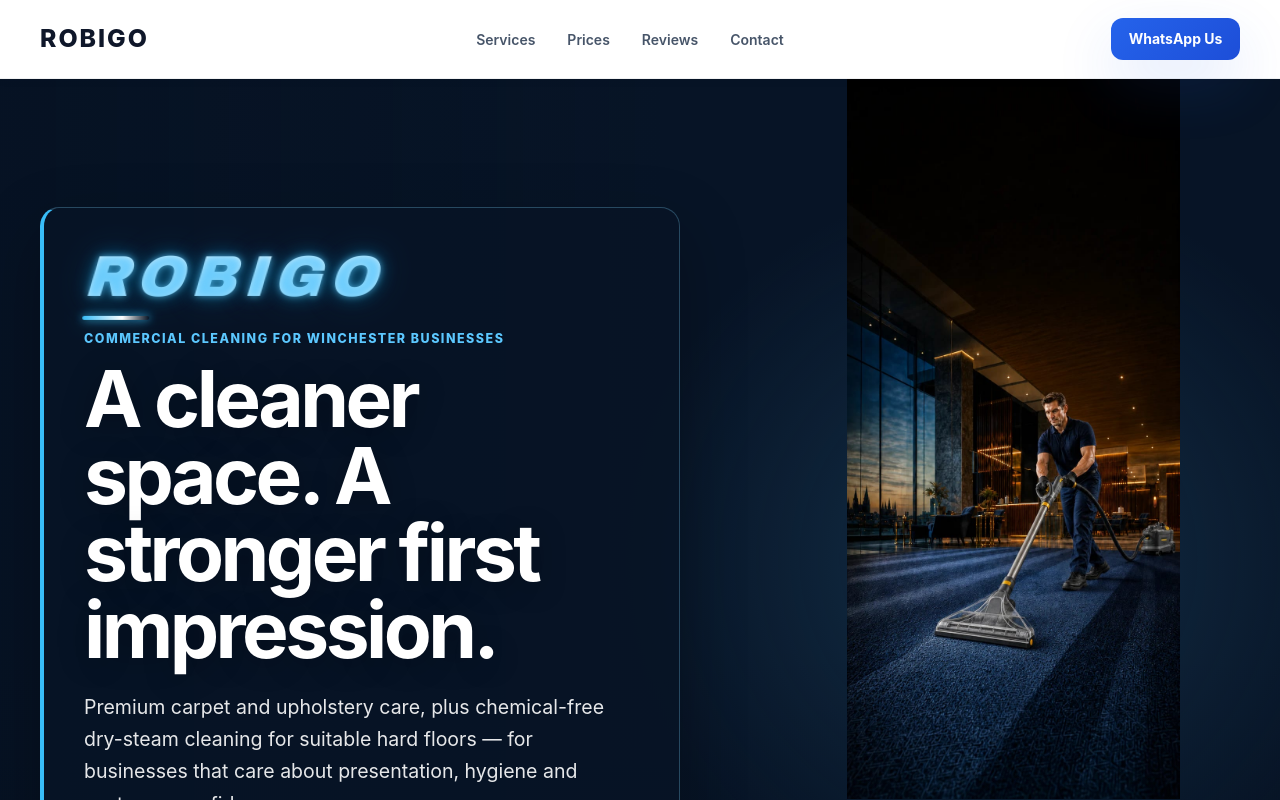
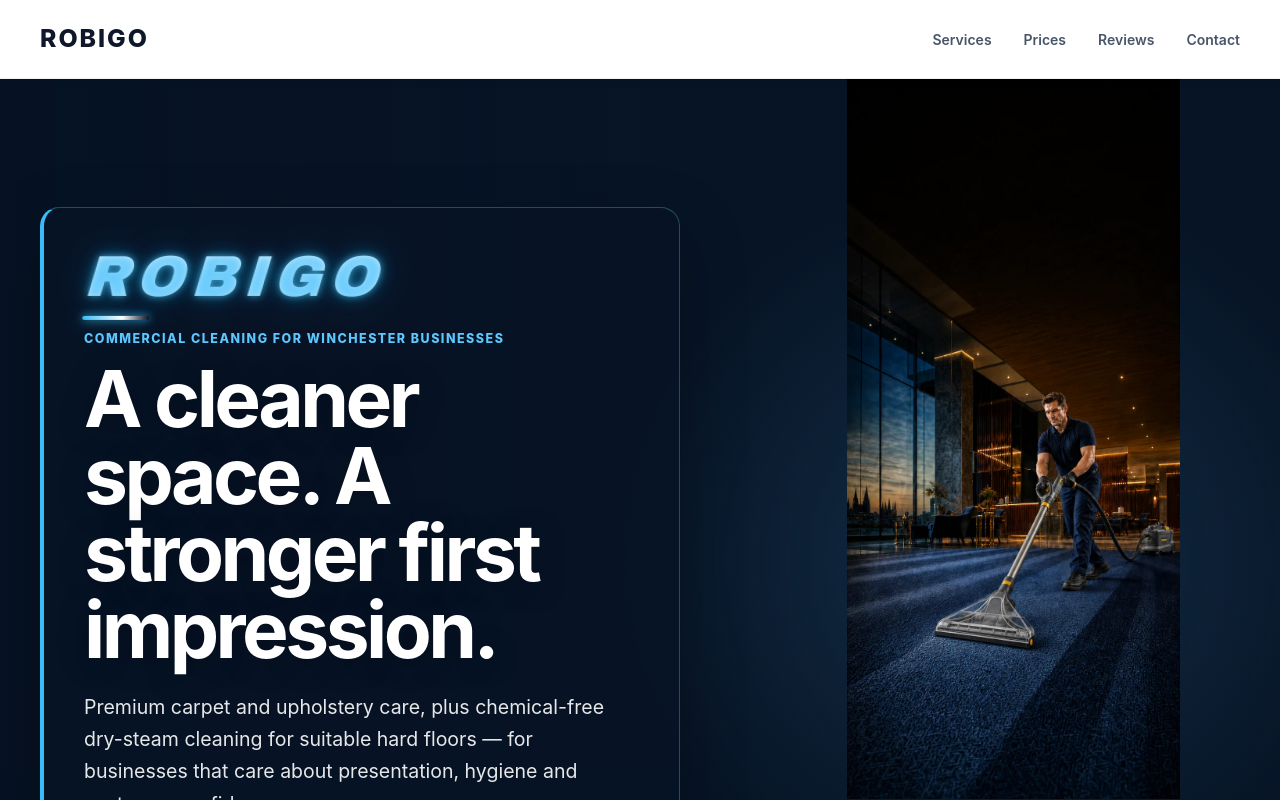
Before and after one commit to Robigo1977/ROBIGO-V5, a React (Vite) app: page /business in a window 1280 px wide. Shown: the top 800 px of the page. Built offline with nearby package versions, Linux system fonts and the light colour scheme.

Commit message:
Remove WhatsApp button from top navigation

```diff
--- a/src/components/layout/Navbar/Navbar.tsx
+++ b/src/components/layout/Navbar/Navbar.tsx
@@ -1,6 +1,5 @@
 import "./Navbar.css";
 
-import Button from "../../ui/Button/Button";
 import Container from "../../ui/Container";
 import { site } from "../../../config/site";
 
@@ -26,16 +25,6 @@ export default function Navbar() {
             <a href="/more-about-robigo#reviews">Reviews</a>
             <a href="/#contact">Contact</a>
           </nav>
-
-          <Button
-            href={site.whatsappMessage()}
-            target="_blank"
-            rel="noopener noreferrer"
-            size="sm"
-            aria-label={`Contact ${site.business.name} on WhatsApp`}
-          >
-            {site.cta.whatsappLabel}
-          </Button>
         </div>
       </Container>
     </header>
```
